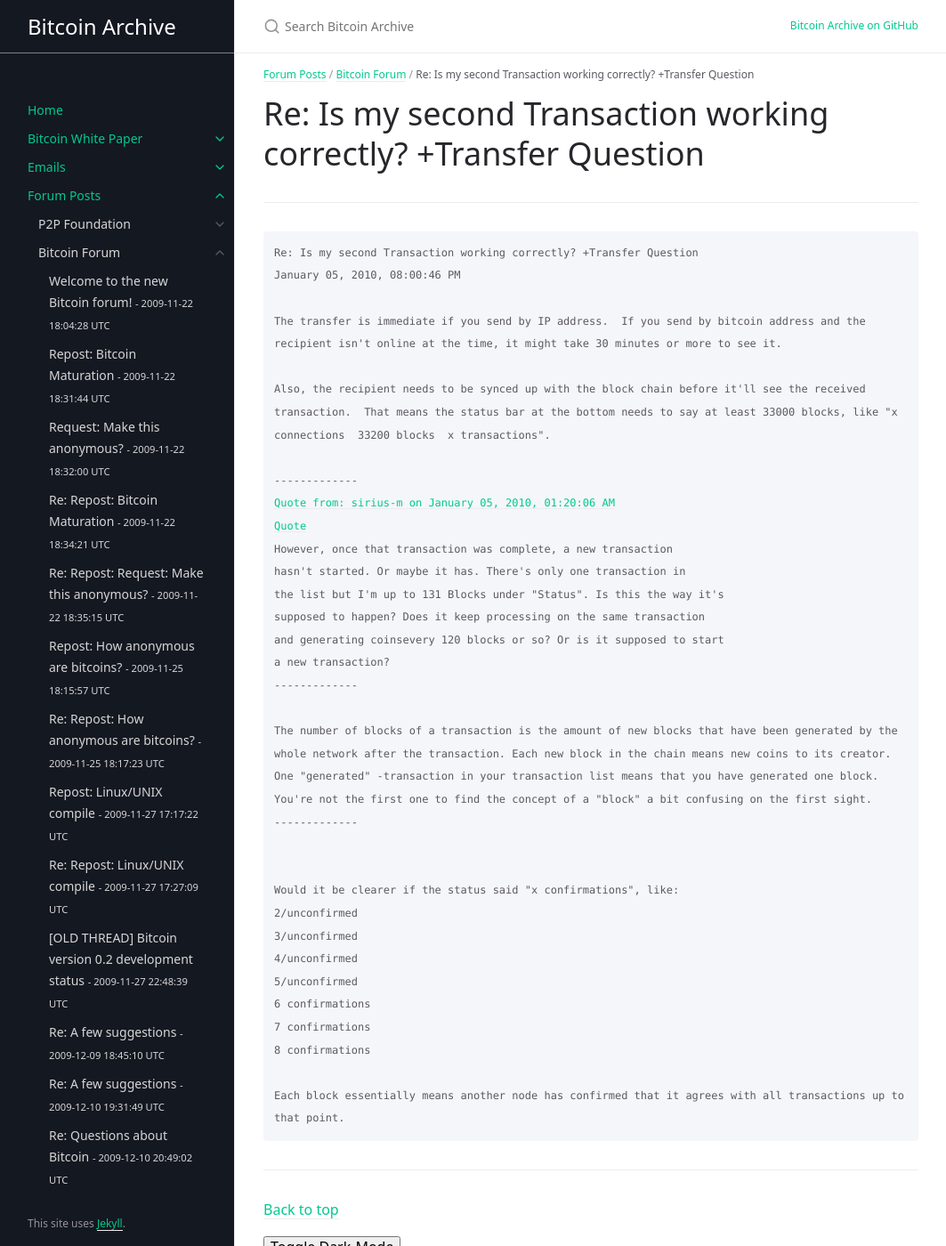
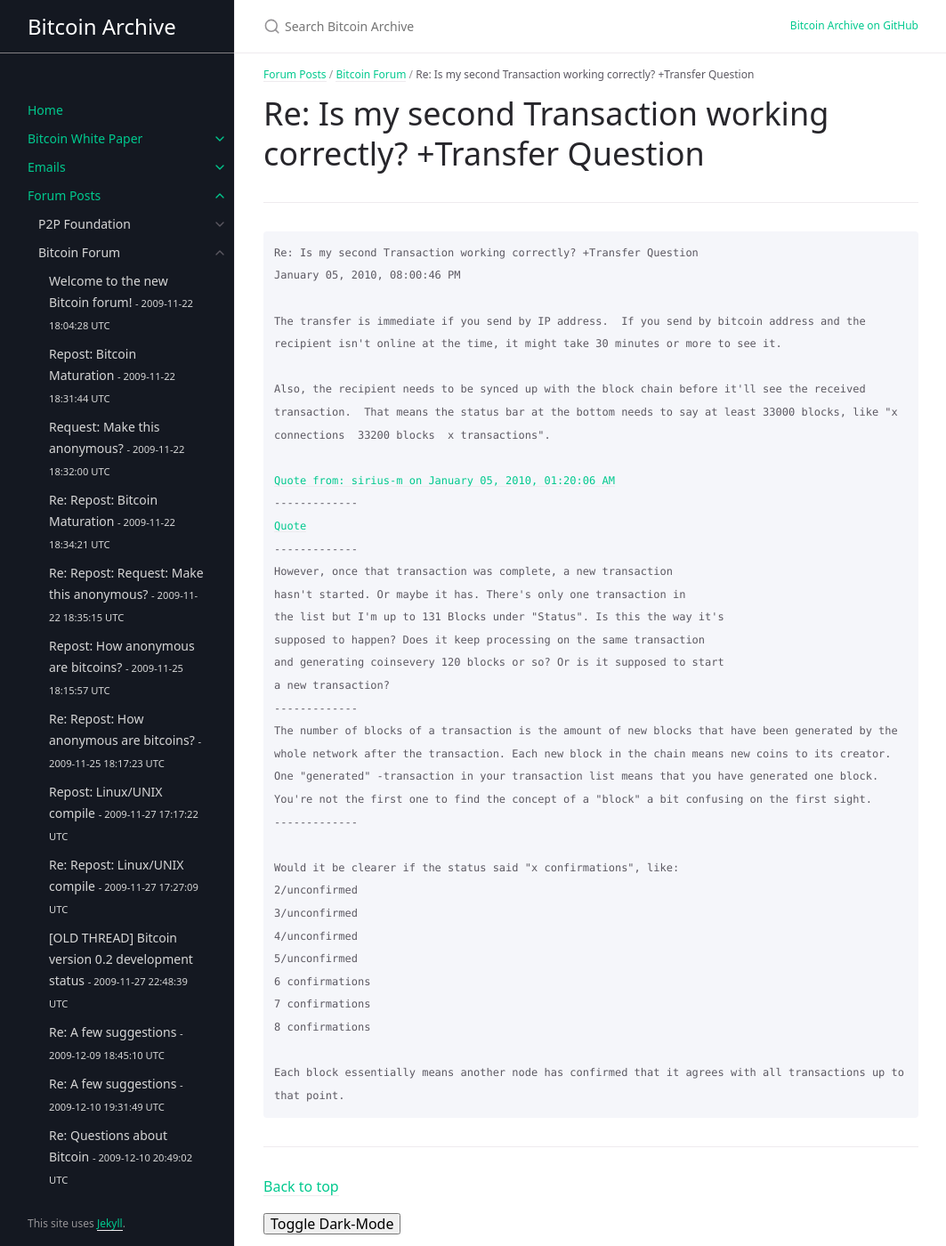
Before and after one commit to wakgill/bitcoin-archive, a Jekyll site: the page built from docs/forum/bitcoin-forum/24.md, in a window 1280 px wide and 1400 px high. Shown: the whole window at 89% size, without its empty margins (108-1171 px from the left). Built offline with Jekyll 4.4.1, drawn with Linux system fonts in a browser that asks for light colours; some web fonts are replaced.

Commit message:
Update 24.md

```diff
--- a/docs/forum/bitcoin-forum/24.md
+++ b/docs/forum/bitcoin-forum/24.md
@@ -19,9 +19,10 @@ The transfer is immediate if you send by IP address.  If you send by bitcoin add
 
 Also, the recipient needs to be synced up with the block chain before it'll see the received transaction.  That means the status bar at the bottom needs to say at least 33000 blocks, like "x connections  33200 blocks  x transactions".
 
+<a href="https://bitcointalk.org/index.php?topic=17.msg84#msg84">Quote from: sirius-m on January 05, 2010, 01:20:06 AM</a>
 -------------
-<a href="https://bitcointalk.org/index.php?topic=17.msg84#msg84">Quote from: sirius-m on January 05, 2010, 01:20:06 AM</a>
 <a href="https://bitcointalk.org/index.php?topic=17.msg84#msg84">Quote</a>
+-------------
 However, once that transaction was complete, a new transaction
 hasn't started. Or maybe it has. There's only one transaction in
 the list but I'm up to 131 Blocks under "Status". Is this the way it's
@@ -29,10 +30,8 @@ supposed to happen? Does it keep processing on the same transaction
 and generating coinsevery 120 blocks or so? Or is it supposed to start
 a new transaction?
 -------------
-
 The number of blocks of a transaction is the amount of new blocks that have been generated by the whole network after the transaction. Each new block in the chain means new coins to its creator. One "generated" -transaction in your transaction list means that you have generated one block. You're not the first one to find the concept of a "block" a bit confusing on the first sight.
 -------------
-
 
 Would it be clearer if the status said "x confirmations", like:
 2/unconfirmed
```
